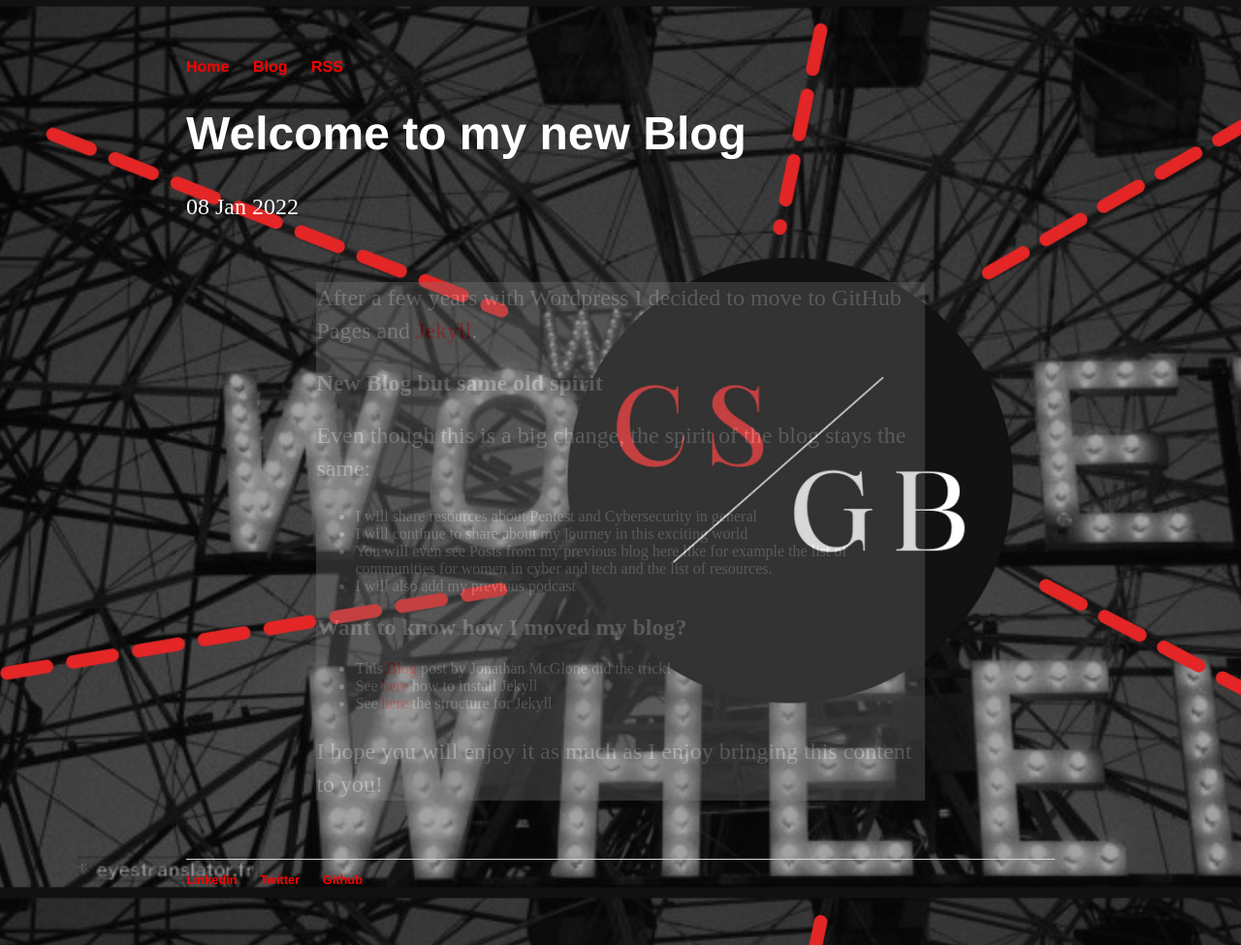
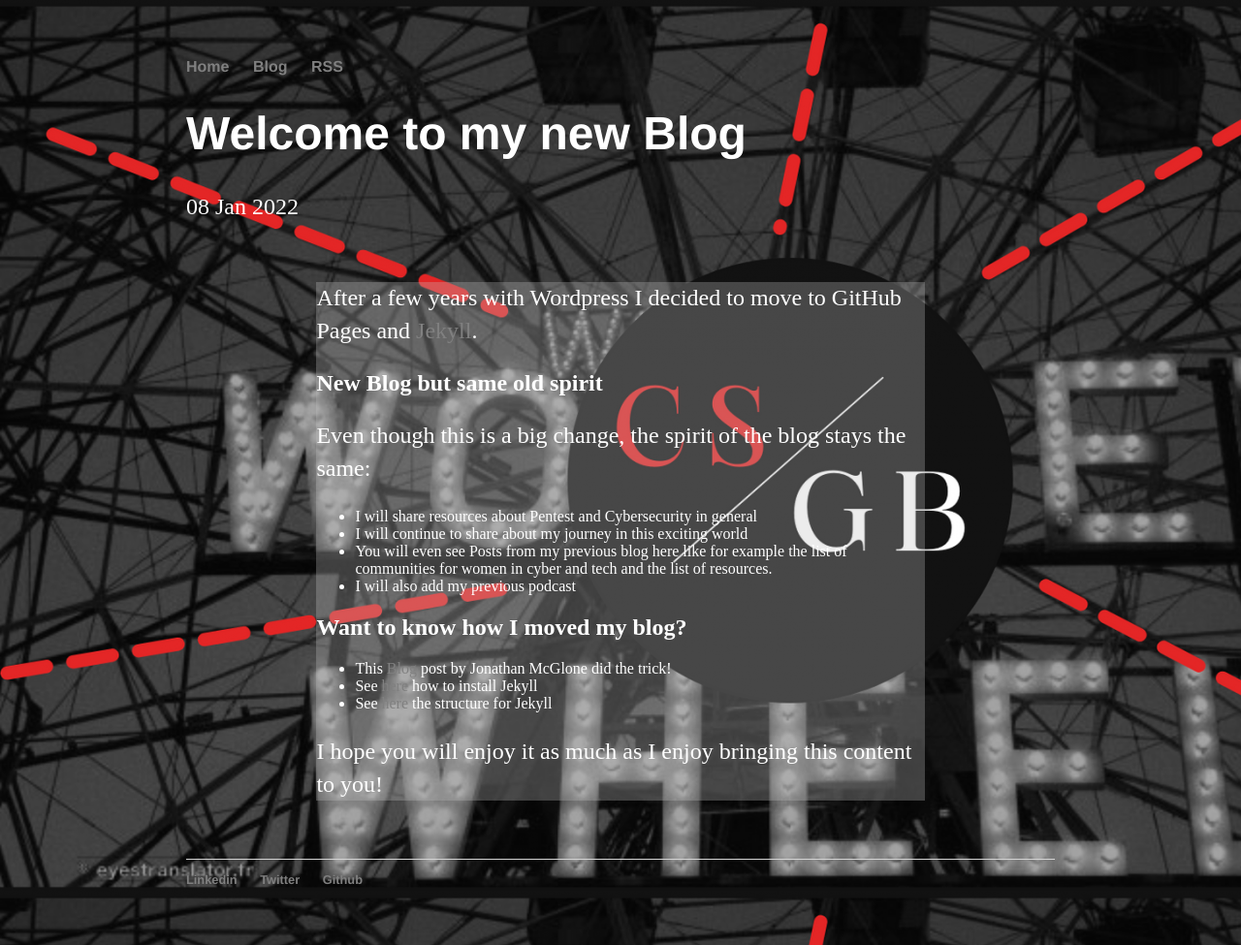
Before and after one commit to CSbyGB/csbygb.github.io, a Jekyll site: the page built from _posts/2022-01-08-new-blog.md, in a window 1280 px wide. Shown: the whole page at 97% size. Built offline with Jekyll 4.4.1, drawn with Linux system fonts in a browser that asks for light colours.

Commit message:
fixing css 3

```diff
--- a/css/style.css
+++ b/css/style.css
@@ -16,9 +16,16 @@ nav ul li, footer ul li {
 }
 a {
     text-decoration: none;
+    color: grey;
+}
+a:hover {
+    text-decoration: underline;
+}
+a.post {
+    text-decoration: none;
     color: red;
 }
-a:hover {
+a.post:hover {
     text-decoration: underline;
 }
 h1 {
@@ -46,15 +53,15 @@ ul.posts li {
 }
 .index {
 	color: white;
-	background-color: grey;
-  	opacity: 0.3;
+	background-color: rgba(192,192,192,0.3); /* defines opacity of background */
 }
+/*
 .container{
 	color: white;
 }
+*/
 .post{
-	background-color: grey;
-  	opacity: 0.3;
+	background-color: rgba(192,192,192,0.3);
   	color:white;
     margin: 60px auto;
     width: 70%;
```
